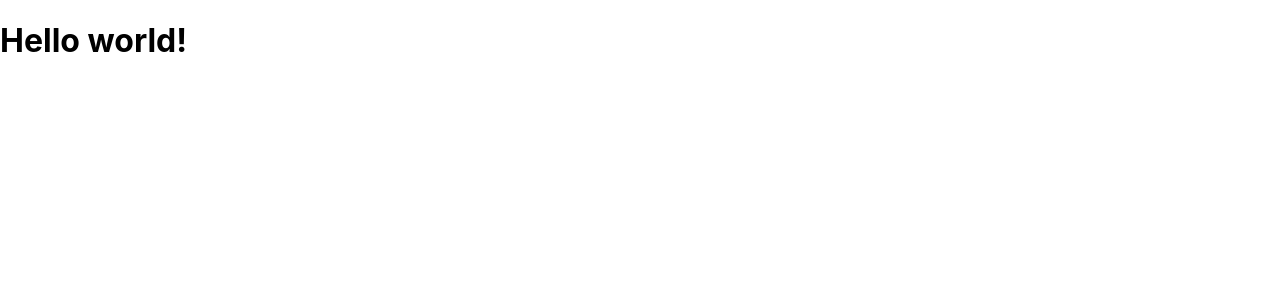
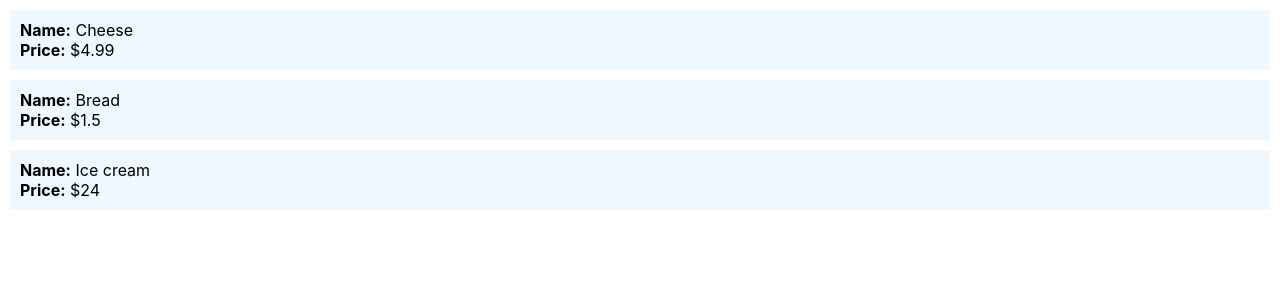
Before and after one commit to damixth/React_Contact_Manager, a React (Create React App) app: page / in a window 1280 px wide. Shown: the top 300 px of the page. Built offline with nearby package versions, Linux system fonts and the light colour scheme.

Commit message:
items list added

```diff
--- a/src/index.css
+++ b/src/index.css
@@ -11,3 +11,9 @@ code {
   font-family: source-code-pro, Menlo, Monaco, Consolas, 'Courier New',
     monospace;
 }
+
+.item {
+  background-color:aliceblue;
+  margin: 10px;
+  padding: 10px;
+}
--- a/src/index.js
+++ b/src/index.js
@@ -5,12 +5,29 @@ import './index.css';
 // function Hello(){
 //   return <h1>Hello there!</h1>;
 // }
-class Hello extends React.Component {
-  render() {
-    return <h1>Hello world!</h1>;
-  }
+// class Hello extends React.Component {
+//   render() {
+//     return <h1>Hello world!</h1>;
+//   }
+// }
+// const el =  <Hello />;
+
+function Item(props) {
+  return <div className="item">
+  <b>Name:</b> {props.name} <br />
+  <b>Price:</b> ${props.price}
+  </div>;
 }
-const el =  <Hello />;
+
+function App() {
+  return <div>
+    <Item name="Cheese" price="4.99" />
+    <Item name="Bread" price="1.5" />
+    <Item name="Ice cream" price="24" />
+  </div>;
+}
+
+const el =<App />
 
 ReactDOM.render(
   el,
```
